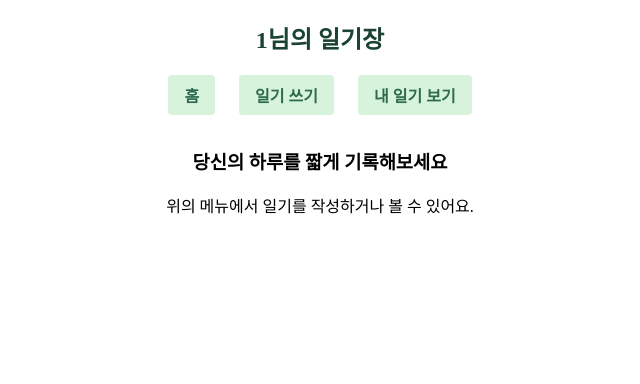
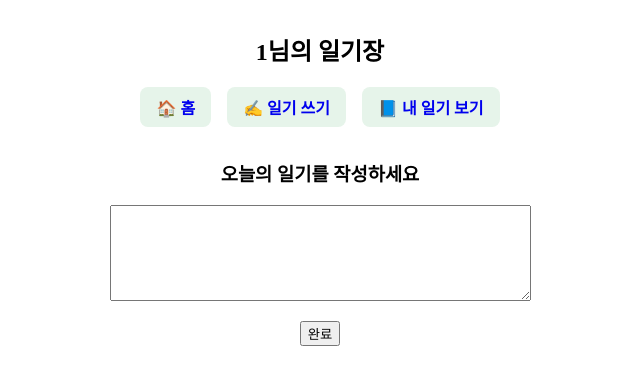
Before and after one commit to jybae-cse/goormtone-univ-intro-bjy, a React (Vite) app: page /diary/1 in a window 1280 px wide. Shown: the top 384 px of the page, without its empty margins (320-960 px from the left). Built offline with nearby package versions, Linux system fonts and the light colour scheme.

Commit message:
[5주차]

```diff
--- a/src/diary/App.jsx
+++ b/src/diary/App.jsx
@@ -1,19 +1,28 @@
-// src/diary/App.jsx
 import { Routes, Route } from 'react-router-dom';
 import DiaryPage from './DiaryPage';
+import UserList from './UserList';
 import WriteDiary from './WriteDiary';
 import DiaryList from './DiaryList';
+import UserPage from './UserPage';
 import Home from './Home';
+
 
 function App() {
   return (
   <Routes>
+  <Route path="/" element={<Home />} />
+
   <Route path="/diary/:username" element={<DiaryPage />}>
-  <Route index element={<Home/>} />
+    {/* 기본 페이지: 일기 쓰기 */}
+    <Route index element={<WriteDiary />} />
     <Route path="write" element={<WriteDiary />} />
     <Route path="list" element={<DiaryList />} />
   </Route>
+
+  <Route path="/users" element={<UserList />} />
+  <Route path="/users/:userId" element={<UserPage />} />
 </Routes>
+
   );
 }
 
--- a/src/diary/DiaryList.jsx
+++ b/src/diary/DiaryList.jsx
@@ -1,19 +1,51 @@
 import { useOutletContext } from 'react-router-dom';
+import { useState } from 'react';
 
 function DiaryList() {
-  const { diaryList } = useOutletContext();
+  const { diaryList, setDiaryList } = useOutletContext();
+  const [editIndex, setEditIndex] = useState(null); //수정중인 일기의 인덱스 저장
+  const [editText, setEditText] = useState(''); //수정중인 일기의 내용을 저장장
+
+  const handleDelete = (index) => {
+    const updated = diaryList.filter((_, i) => i !== index);
+    setDiaryList(updated);
+  };
+
+  const handleEdit = (index, content) => {
+    setEditIndex(index);
+    setEditText(content);
+  };
+
+  const handleUpdate = (index) => {
+    const updated = [...diaryList];
+    updated[index].content = editText;
+    setDiaryList(updated);
+    setEditIndex(null);
+    setEditText('');
+  };
 
   return (
-    <div style={{ padding: '1rem', maxWidth: '700px', margin: '2rem auto', fontFamily: 'sans-serif' }}>
-      <h3>내가 쓴 일기</h3>
+    <div>
+      <h3>내 일기 목록</h3>
+      {diaryList.length === 0 ? ( <p>작성된 일기가 없습니다.</p>) :
+        ( diaryList.map((diary, index) => (
+           <div key={index} >
+            <strong>{diary.date}</strong>
 
-      {diaryList.length === 0 ? (
-        <p>작성된 일기가 없습니다.</p>
-      ) : (
-        diaryList.map(diary => (
-          <div key={diary.id} style={{ marginBottom: '1rem', padding: '0.5rem', border: '1px solid #ccc', borderRadius: '6px' }}>
-            <strong>{diary.date}</strong>
-            <p>{diary.content}</p>
+
+            {editIndex === index ? (
+              <>
+                <textarea rows="4" cols="50" value={editText} onChange={(e) => setEditText(e.target.value)}/>
+                <br />
+                <button onClick={() => handleUpdate(index)}>완료</button>
+              </>
+            ) : (
+              <>
+                <p>{diary.content}</p>
+                <button onClick={() => handleEdit(index, diary.content)} style={{ marginRight: '0.5rem' }}>수정</button>
+                <button onClick={() => handleDelete(index)}>삭제</button>
+              </>
+            )}
           </div>
         ))
       )}
--- a/src/diary/DiaryPage.jsx
+++ b/src/diary/DiaryPage.jsx
@@ -1,39 +1,58 @@
-import { Outlet, useParams, Link } from 'react-router-dom';
-import { useState } from 'react';
+import { useParams, Link, Outlet } from 'react-router-dom';
+import { useEffect, useState } from 'react';
+import styled from 'styled-components';
+
+const NavBar = styled.div`
+  display: flex;
+  justify-content: center;
+  gap: 1rem;
+  margin-bottom: 1rem;
+`;
+
+const NavLink = styled(Link)`
+  text-decoration: none;
+  background: #e6f4ea;
+  padding: 0.5rem 1rem;
+  border-radius: 8px;
+  font-weight: bold;
+  &:hover {
+    background: #cdebdc;
+  }
+`;
 
 function DiaryPage() {
   const { username } = useParams();
   const [diaryList, setDiaryList] = useState([]);
+  const [initialized, setInitialized] = useState(false);
 
-  const navStyle = {
-    display: 'flex',
-    justifyContent: 'center',
-    gap: '1.5rem',
-    margin: '1rem 0'
-  };
+  // localStorage에서 일기 불러오기
+  useEffect(() => {
+    const saved = localStorage.getItem(`diary-${username}`);
+    if (saved !== null) {
+      setDiaryList(JSON.parse(saved));
+    }
+    setInitialized(true); // 불러오기 완료
+  }, [username]);
 
-  const linkStyle = {
-    textDecoration: 'none',
-    color: '#2d6a4f',
-    fontWeight: 'bold',
-    padding: '0.5rem 1rem',
-    borderRadius: '4px',
-    backgroundColor: '#d8f3dc'
-  };
+
+  // 일기가 바뀔 때만 저장 (단, 불러온 이후부터)
+  useEffect(() => {
+    if (initialized) {
+      localStorage.setItem(`diary-${username}`, JSON.stringify(diaryList));
+    }
+  }, [diaryList, username, initialized]);
+
 
   return (
-    <>
-      <h2 style={{ textAlign: 'center', color: '#1b4332' }}> {username}님의 일기장</h2>
-
-
-      <nav style={navStyle}>
-        <Link to="" style={linkStyle}>홈</Link>
-        <Link to="write" style={linkStyle}>일기 쓰기</Link>
-        <Link to="list" style={linkStyle}>내 일기 보기</Link>
-      </nav>
-
+    <div style={{ textAlign: 'center', marginTop: '2rem' }}>
+      <h2>{username}님의 일기장</h2>
+      <NavBar>
+        <NavLink to="/">🏠 홈</NavLink>
+        <NavLink to="write">✍️ 일기 쓰기</NavLink>
+        <NavLink to="list">📘 내 일기 보기</NavLink>
+      </NavBar>
       <Outlet context={{ diaryList, setDiaryList }} />
-    </>
+    </div>
   );
 }
 
--- a/src/diary/Home.jsx
+++ b/src/diary/Home.jsx
@@ -1,8 +1,12 @@
+import UserList from './UserList';
+import styled from 'styled-components';
+
 function Home() {
   return (
     <div style={{ textAlign: 'center', marginTop: '2rem' }}>
       <h3>당신의 하루를 짧게 기록해보세요</h3>
-      <p>위의 메뉴에서 일기를 작성하거나 볼 수 있어요.</p>
+      <p>사용자를 선택해서 일기장을 시작하세요.</p>
+      <UserList />
     </div>
   );
 }
--- /dev/null
+++ b/src/diary/UserList.jsx
@@ -0,0 +1,116 @@
+import { useNavigate } from 'react-router-dom';
+import { useState, useEffect } from 'react';
+import styled from 'styled-components';
+
+const Container = styled.div`
+  padding: 2rem;
+  text-align: center;
+`;
+
+const SearchInput = styled.input`
+  padding: 0.5rem;
+  width: 250px;
+  margin-bottom: 1rem;
+  font-size: 1rem;
+`;
+
+const Title = styled.h3`
+  margin-bottom: 0.5rem;
+`;
+
+const UserCard = styled.li`
+  list-style: none;
+  border: 1px solid #ccc;
+  border-radius: 6px;
+  padding: 1rem;
+  margin-bottom: 1rem;
+  max-width: 400px;
+  margin-left: auto;
+  margin-right: auto;
+`;
+
+const UserName = styled.p`
+  font-weight: bold;
+  font-size: 1.1rem;
+  margin-bottom: 0.3rem;
+`;
+
+const Email = styled.p`
+  color: 'gray';
+`;
+
+const ButtonLink = styled.button`
+  background-color: ${props => props.color || '#3498db'};
+  color: white;
+  border: none;
+  border-radius: 4px;
+  padding: 0.5rem 1rem;
+  cursor: pointer;
+  font-weight: bold;
+  margin-right: 0.5rem;
+
+  &:hover {
+    opacity: 0.85;
+  }
+`;
+
+function UserList() {
+  const [users, setUsers] = useState([]);
+  const [search, setSearch] = useState('');
+  const [setError] = useState(null);
+  const navigate = useNavigate();
+
+  //데이터받기
+  useEffect(() => { fetch('https://jsonplaceholder.typicode.com/users')
+
+  .then(res => res.json())
+  .then(data => setUsers(data))
+  .catch(err => setError(err.message));
+
+  }, []);
+
+//   useEffect(() => {
+//   const fetchUsers = async () => {
+//     try {
+//       const res = await fetch('https://jsonplaceholder.typicode.com/users');
+//       if (!res.ok) throw new Error('사용자 불러오기 실패');
+//       const data = await res.json();
+//       setUsers(data);
+//     } catch (err) {
+//       setError(err.message);
+//     }
+//   };
+
+//   fetchUsers();
+// }, []);
+
+
+  const filteredUsers = users.filter(user => user.name.toLowerCase().includes(search.toLowerCase()) );
+
+  return (
+    <Container>
+      <Title>사용자 목록</Title>
+      <SearchInput
+        type="text"
+        placeholder="이름으로 검색"
+        value={search}
+        onChange={(e) => setSearch(e.target.value)} //
+      />
+      {/* {error && <p style={{ color: 'red' }}>{error}</p>} */}
+      <ul>
+        {filteredUsers.map(user => (
+          <UserCard key={user.id}>
+            <UserName>{user.name}</UserName>
+            <Email>{user.email}</Email>
+
+            {/* //버튼 */}
+            <ButtonLink onClick={() => navigate(`/diary/${user.username}`)} color="green"> 일기장 보기 </ButtonLink>
+            <ButtonLink onClick={() => navigate(`/users/${user.id}`)} color="green"> 사용자 정보 보기 </ButtonLink>
+          </UserCard>
+        ))}
+      </ul>
+    </Container>
+  );
+}
+
+export default UserList;
--- /dev/null
+++ b/src/diary/UserPage.jsx
@@ -0,0 +1,36 @@
+import { useParams } from 'react-router-dom';
+import { useEffect, useState } from 'react';
+
+function UserPage() {
+  const { userId } = useParams();
+  const [user, setUser] = useState(null);
+  const [error, setError] = useState(null);
+
+  useEffect(() => {
+    const UserInfo = async () => {
+      try {
+        const res = await fetch(`https://jsonplaceholder.typicode.com/users/${userId}`);
+        //  if (!res.ok) throw new Error('사용자 정보를 불러오지 못했습니다');
+        const data = await res.json();
+        setUser(data);
+      } catch (err) {
+        setError(err.message);
+      }
+    };
+   UserInfo(); }, [userId]);
+
+  if (error) return <p>{error}</p>;
+  if (!user) return <p>로딩 중...</p>; //만약 fetch가 끝나지않았다면면
+
+  return (
+    <div>
+      <h2>{user.name}의 프로필</h2>
+      <p>이메일: {user.email}</p>
+      <p>도시: {user.address.city}</p>
+      <p>회사: {user.company.name}</p>
+      <p>전화번호: {user.phone}</p>
+    </div>
+  );
+}
+
+export default UserPage;
--- a/src/diary/WriteDiary.jsx
+++ b/src/diary/WriteDiary.jsx
@@ -2,24 +2,27 @@ import { useState } from 'react';
 import { useOutletContext } from 'react-router-dom';
 
 function WriteDiary() {
-  const { setDiaryList } = useOutletContext();
+  const { setDiaryList } = useOutletContext(); // context 안 받으면 diary 저장 안됨
   const [text, setText] = useState('');
 
   const handleSubmit = () => {
-    if (!text.trim()) return alert("내용을 입력하세요!");
     const today = new Date().toISOString().split('T')[0];
     const newDiary = { date: today, content: text };
-    setDiaryList(prev => [newDiary, ...prev]);
+    setDiaryList(prev => [newDiary, ...prev]); // ✅ 추가
     setText('');
   };
 
   return (
     <div style={{ textAlign: 'center', marginTop: '2rem' }}>
-      <h3>오늘 하루를 남겨보세요</h3>
-      <textarea rows="6" cols="50" value={text}  onChange={(e) => setText(e.target.value)}
-       style={{padding: '0.75rem', fontSize: '1rem', border: 'none', borderRadius: '6px',}}/>
+      <h3>오늘의 일기를 작성하세요</h3>
+      <textarea
+        rows="6"
+        cols="50"
+        value={text}
+        onChange={(e) => setText(e.target.value)}
+      />
       <br />
-      <button onClick={handleSubmit}>완료</button>
+      <button onClick={handleSubmit} style={{ marginTop: '1rem' }}>완료</button>
     </div>
   );
 }
```
Also changed, not shown: src/main.jsx (line endings or trailing spaces). Lines whose indentation alone changed are shown as unchanged.
